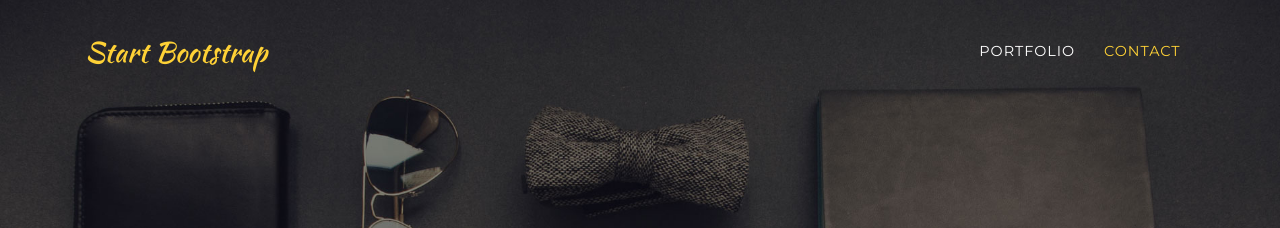
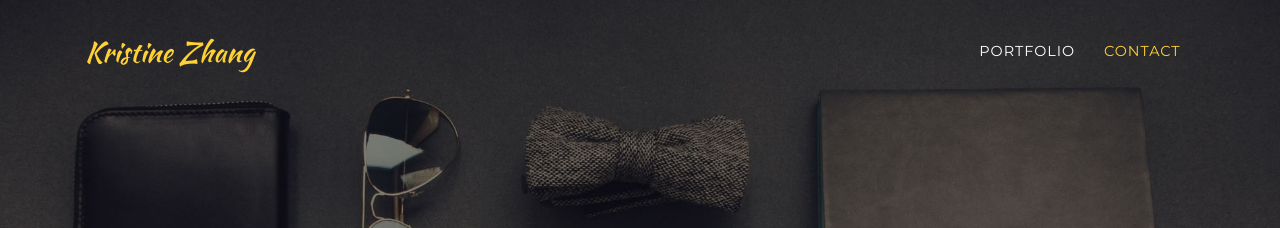
Before and after one commit to KristineZhang/KristineZhang.github.io, a Jekyll site: the page index.html, which Jekyll copies as it is, in a window 1280 px wide. Shown: the top 228 px of the page. Built offline with Jekyll 4.4.1, drawn with Linux system fonts in a browser that asks for light colours; some web fonts are replaced.

Commit message:
change navigation bar top left

```diff
--- a/index.html
+++ b/index.html
@@ -30,7 +30,7 @@
     <!-- Navigation -->
     <nav class="navbar navbar-expand-lg navbar-dark fixed-top" id="mainNav">
       <div class="container">
-        <a class="navbar-brand js-scroll-trigger" href="#page-top">Start Bootstrap</a>
+        <a class="navbar-brand js-scroll-trigger" href="#page-top">Kristine Zhang</a>
         <button class="navbar-toggler navbar-toggler-right" type="button" data-toggle="collapse" data-target="#navbarResponsive" aria-controls="navbarResponsive" aria-expanded="false" aria-label="Toggle navigation">
           Menu
           <i class="fa fa-bars"></i>
```
